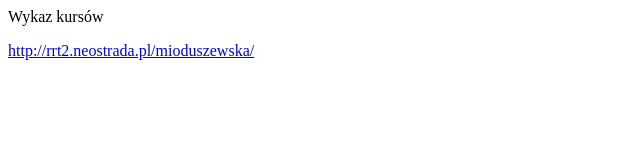
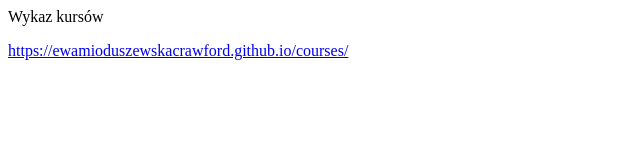
Before and after one commit to ewamioduszewskacrawford/ewamioduszewskacrawford, a plain HTML site: page kursy.htm in a window 1280 px wide. Shown: the whole page, without its empty margins (0-640 px from the left). Drawn offline with Linux system fonts and the light colour scheme.

Commit message:
Update kursy.htm

```diff
--- a/kursy.htm
+++ b/kursy.htm
@@ -12,6 +12,6 @@
 <body>
 
 <p>Wykaz kursów</p>
-<p><a target="_blank" href="http://rrt2.neostrada.pl/mioduszewska/">http://rrt2.neostrada.pl/mioduszewska/</a></p>
+<p><a target="_blank" href="https://ewamioduszewskacrawford.github.io/courses/">https://ewamioduszewskacrawford.github.io/courses/</a></p>
 </body>
 </html>
```
